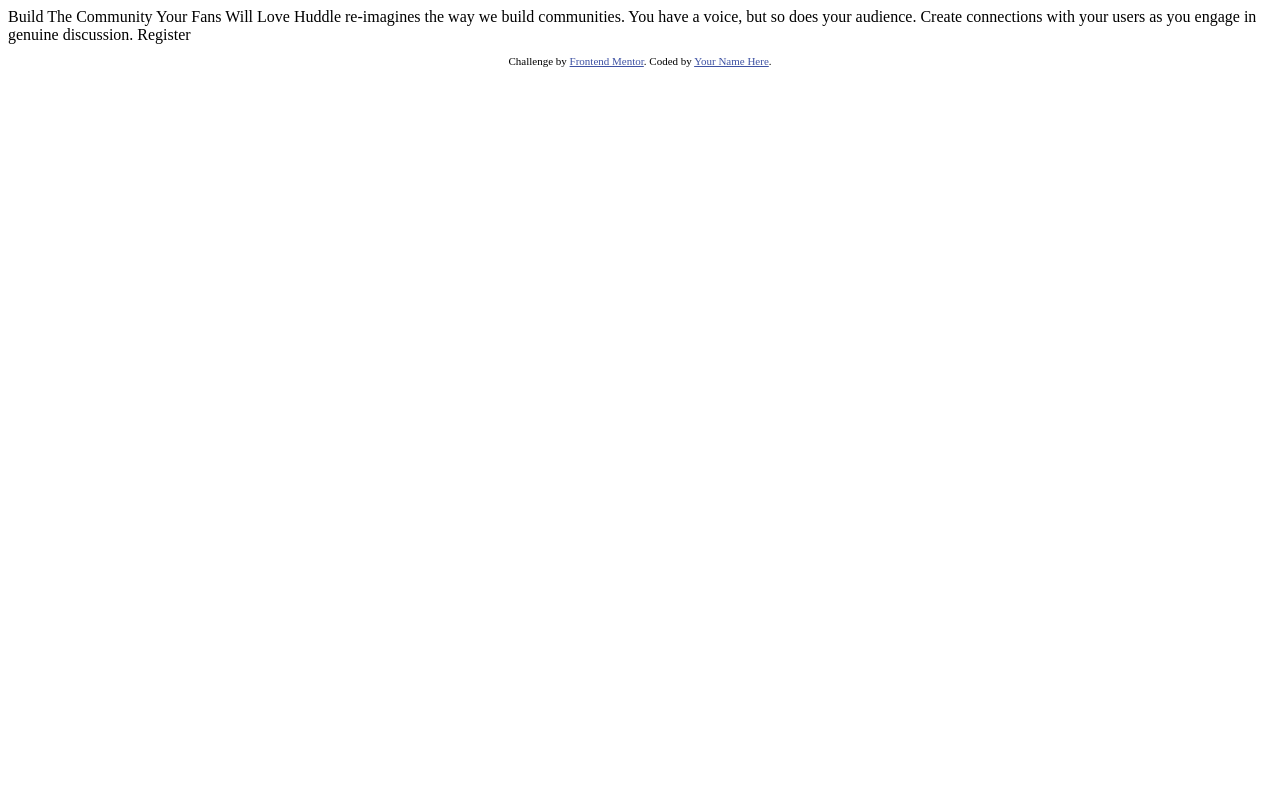
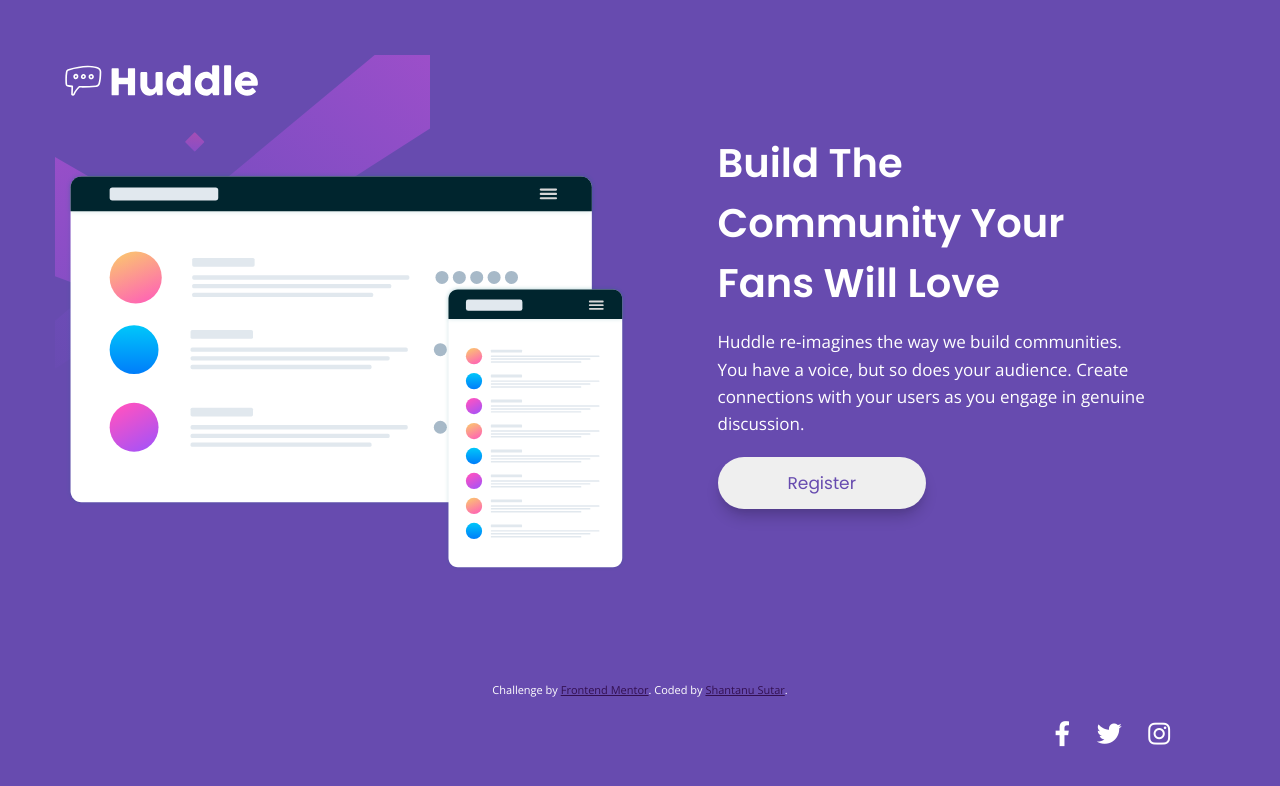
Before and after one commit to ShantanuSutar/Huddle-landing-page-with-a-single-introductory-section, a plain HTML site: page index.html in a window 1280 px wide. Drawn offline with nearby package versions, Linux system fonts and the light colour scheme.

Commit message:
almost complete

```diff
--- a/index.html
+++ b/index.html
@@ -11,36 +11,68 @@
       sizes="32x32"
       href="./images/favicon-32x32.png"
     />
-
+    <link rel="stylesheet" href="style.css" />
+    <link rel="preconnect" href="https://fonts.googleapis.com" />
+    <link rel="preconnect" href="https://fonts.gstatic.com" crossorigin />
+    <link
+      href="https://fonts.googleapis.com/css2?family=Open+Sans&family=Poppins:wght@400;600&display=swap"
+      rel="stylesheet"
+    />
+    <link
+      rel="stylesheet"
+      type="text/css"
+      href="https://cdnjs.cloudflare.com/ajax/libs/font-awesome/6.3.0/css/all.min.css"
+    />
     <title>
       Frontend Mentor | Huddle landing page with single introductory section
     </title>
-
-    <!-- Feel free to remove these styles or customise in your own stylesheet 👍 -->
-    <style>
-      .attribution {
-        font-size: 11px;
-        text-align: center;
-      }
-      .attribution a {
-        color: hsl(228, 45%, 44%);
-      }
-      body {
-        background-image: url("images\bg-desktop.svg");
-      }
-    </style>
   </head>
   <body>
-    Build The Community Your Fans Will Love Huddle re-imagines the way we build
-    communities. You have a voice, but so does your audience. Create connections
-    with your users as you engage in genuine discussion. Register
+    <div class="container">
+      <div class="illustration">
+        <section class="absolute">
+          <picture>
+            <img
+              class="bgimg"
+              src="images\bg-mobile.svg"
+              alt=""
+              class="w-full"
+            />
+          </picture>
+        </section>
+        <section class="relative">
+          <img id="logo" src="images\logo.svg" alt="logo" />
+          <img
+            id="mockup"
+            src="images\illustration-mockups.svg"
+            alt="illustration-image"
+          />
+        </section>
+      </div>
+      <div class="content">
+        <section>
+          <p class="tagline">Build The Community Your Fans Will Love</p>
+          <p class="about">
+            Huddle re-imagines the way we build communities. You have a voice,
+            but so does your audience. Create connections with your users as you
+            engage in genuine discussion.
+          </p>
+          <button class="btn">Register</button>
+        </section>
+        <section class="socials">
+          <i class="fa-brands fa-facebook-f"></i>
+          <i class="fa-brands fa-twitter"></i>
+          <i class="fa-brands fa-instagram"></i>
+        </section>
+      </div>
+    </div>
 
     <footer>
       <p class="attribution">
         Challenge by
         <a href="https://www.frontendmentor.io?ref=challenge" target="_blank"
           >Frontend Mentor</a
-        >. Coded by <a href="#">Your Name Here</a>.
+        >. Coded by <a href="#">Shantanu Sutar</a>.
       </p>
     </footer>
   </body>
--- /dev/null
+++ b/style.css
@@ -0,0 +1,177 @@
+.attribution {
+  font-size: 11px;
+  text-align: center;
+  margin-bottom: 20px;
+}
+.attribution a {
+  color: hsl(272, 68%, 19%);
+}
+:root {
+  --Violet: hsl(257, 40%, 49%);
+  --Soft-Magenta: hsl(300, 69%, 71%);
+}
+* {
+  margin: 0;
+  padding: 0;
+  box-sizing: border-box;
+}
+body {
+  background-color: var(--Violet);
+  color: white;
+  font-family: "Open Sans", sans-serif;
+  max-width: 100%;
+}
+.absolute {
+  position: absolute;
+  max-width: 100%;
+  height: screen;
+  object-fit: cover;
+}
+.relative {
+  position: relative;
+  max-width: 100%;
+}
+.container {
+  align-items: center;
+  justify-content: center;
+  padding: 25px;
+}
+
+.container .content .tagline {
+  font-family: "Poppins", sans-serif;
+}
+
+.illustration .relative #logo {
+  max-width: 7rem;
+  margin-bottom: 40px;
+}
+.illustration .relative #mockup {
+  padding: auto;
+  max-width: 95%;
+  padding: 0 10px;
+  margin-bottom: 50px;
+}
+.container .content {
+  align-items: center;
+  justify-content: center;
+  text-align: center;
+  margin-right: 20px;
+}
+
+.container .content .tagline {
+  font-size: 22px;
+  font-weight: 600;
+  line-height: 1.5;
+  padding: 0 20px;
+  margin-bottom: 15px;
+  align-items: center;
+  justify-content: center;
+  text-align: center;
+}
+.container .content .about {
+  padding: 0 10px;
+  margin: none;
+  text-align: center;
+  line-height: 1.6;
+  font-weight: 100;
+  font-size: 15px;
+}
+.container .content .btn {
+  font-size: 13px;
+  padding: 10px 70px;
+  border-radius: 30px;
+  border: 1px;
+  margin-top: 20px;
+  margin-bottom: 40px;
+  color: var(--Violet);
+  font-family: "Poppins", sans-serif;
+  box-shadow: rgba(0, 0, 0, 0.2) 0px 10px 15px -3px,
+    rgba(0, 0, 0, 0.05) 0px 4px 6px -2px;
+}
+.container .content .btn:hover {
+  cursor: pointer;
+  background-color: var(--Soft-Magenta);
+  color: white;
+  transition: all 0.2s ease-in-out;
+}
+.container .content .socials {
+  margin: 10px 0;
+}
+.container .content .socials .fa-facebook-f {
+  padding: 0 10px;
+}
+.container .content .socials .fa-twitter {
+  padding: 0 10px;
+}
+.container .content .socials .fa-instagram {
+  padding: 0 10px;
+}
+.container .content .socials .fa-facebook-f:hover {
+  color: var(--Soft-Magenta);
+  cursor: pointer;
+  transition: all 0.2s ease-in-out;
+}
+.container .content .socials .fa-twitter:hover {
+  color: var(--Soft-Magenta);
+  cursor: pointer;
+  transition: all 0.2s ease-in-out;
+}
+.container .content .socials .fa-instagram:hover {
+  color: var(--Soft-Magenta);
+  cursor: pointer;
+  transition: all 0.2s ease-in-out;
+}
+@media (min-width: 768px) {
+  .container .illustration .bgimg {
+    background-image: url("images\bg-desktop.svg");
+  }
+}
+
+@media (min-width: 992px) {
+  .container {
+    display: flex;
+    flex-direction: row;
+    margin: 30px;
+  }
+  .container .illustration {
+    flex: 1.4;
+  }
+
+  .illustration .relative #logo {
+    max-width: 13rem;
+    margin-bottom: 60px;
+  }
+  .container .content {
+    flex: 1;
+    padding: 0 50px;
+    text-align: left;
+  }
+  .container .content .tagline {
+    font-size: 40px;
+    font-weight: 600;
+    line-height: 1.5;
+    margin-bottom: 15px;
+    padding: 0;
+    align-items: center;
+    justify-content: center;
+    text-align: left;
+  }
+  .container .content .about {
+    padding: 0;
+    margin: none;
+    text-align: left;
+    line-height: 1.6;
+    font-weight: 100;
+    font-size: 17px;
+  }
+  .container .content .btn {
+    font-size: 17px;
+    padding: 13px 70px;
+  }
+  .container .content .socials {
+    position: absolute;
+    bottom: 40px;
+    right: 100px;
+    font-size: 25px;
+  }
+}
```
